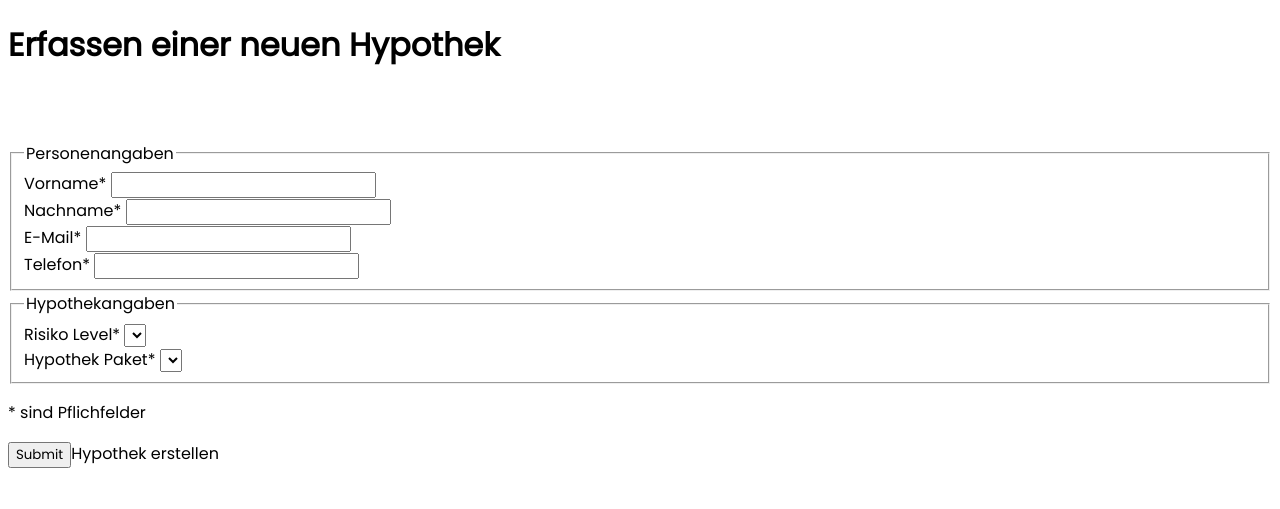
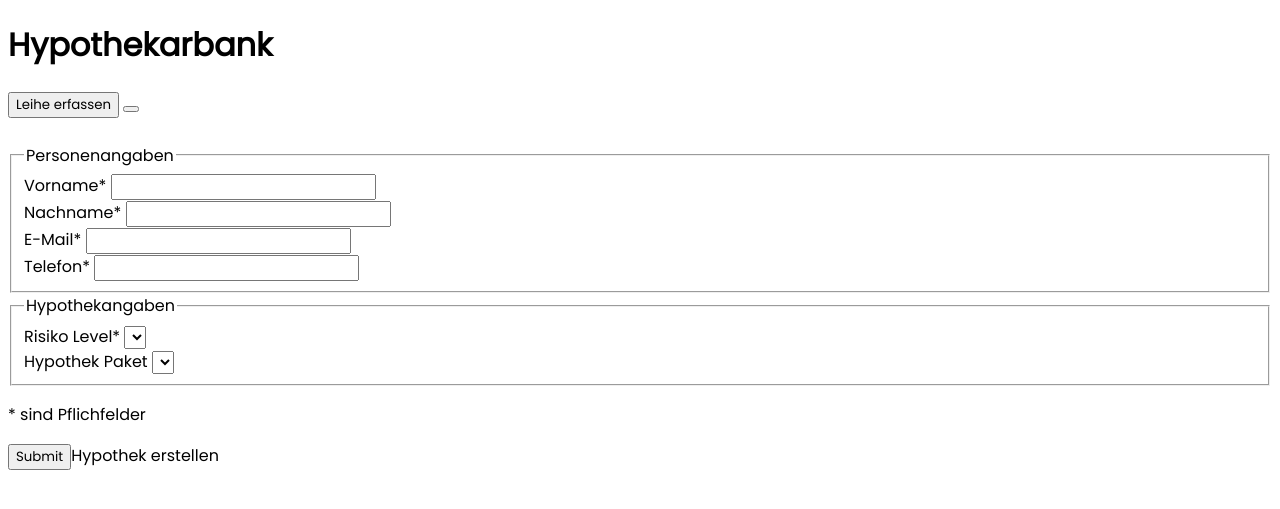
Before and after one commit to Manuel-Schmid/M307Project, a PHP site: page /Views/createMortgageView.php in a window 1280 px wide. Shown: the top 509 px of the page. Run offline with PHP 8.4, Linux system fonts and the light colour scheme; data that the repository does not hold is empty.

Commit message:
debugging

```diff
--- a/Views/createMortgageView.php
+++ b/Views/createMortgageView.php
@@ -81,7 +81,10 @@ if($_SERVER['REQUEST_METHOD'] === 'POST') {
 <?php
 require("../Models/CRUD.php");
 ?>
-<h1>Erfassen einer neuen Hypothek</h1>
+<h1>Hypothekarbank</h1>
+<button class=""> Leihe erfassen </button>
+
+<button> </button>
 <br><br>
 
 <form action="" method="post">
@@ -98,7 +101,7 @@ require("../Models/CRUD.php");
         <input type="text" id="email" name="email"><br>
 
         <label for="phone">Telefon*</label>
-        <input type="number" id="phone" name="phone"><br>
+        <input type="text" id="phone" name="phone"><br>
     </fieldset>
     <fieldset>
         <legend>Hypothekangaben</legend>
@@ -114,7 +117,7 @@ require("../Models/CRUD.php");
             ?>
         </select><br>
 
-        <label for="mortgagePackage">Hypothek Paket*</label>
+        <label for="mortgagePackage">Hypothek Paket</label>
         <select id="mortgagePackage" name="mortgagePackage">
             <?php
             $var = count(getAllPackages());
```
